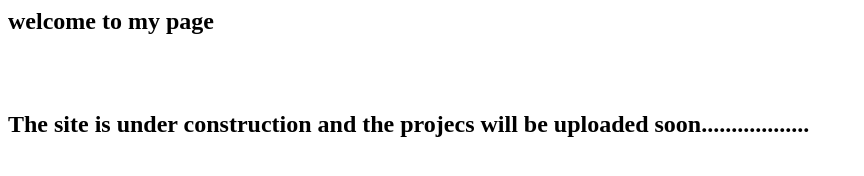
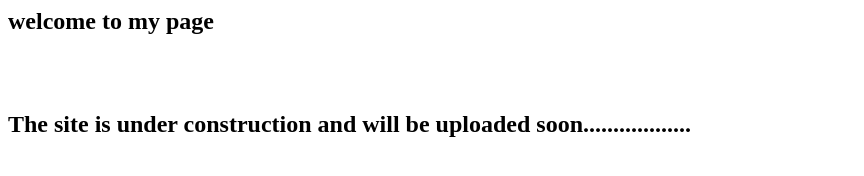
Before and after one commit to ritwik-jha/projects, a plain HTML site: page docs/index.html in a window 1280 px wide. Shown: the whole page, without its empty margins (0-864 px from the left). Drawn offline with Linux system fonts and the light colour scheme.

Commit message:
Update index.html

```diff
--- a/docs/index.html
+++ b/docs/index.html
@@ -2,4 +2,4 @@
 <br>
 <br>
 
-  <h2>The site is under construction and the projecs will be uploaded soon..................</h2>
+  <h2>The site is under construction and will be uploaded soon..................</h2>
```
